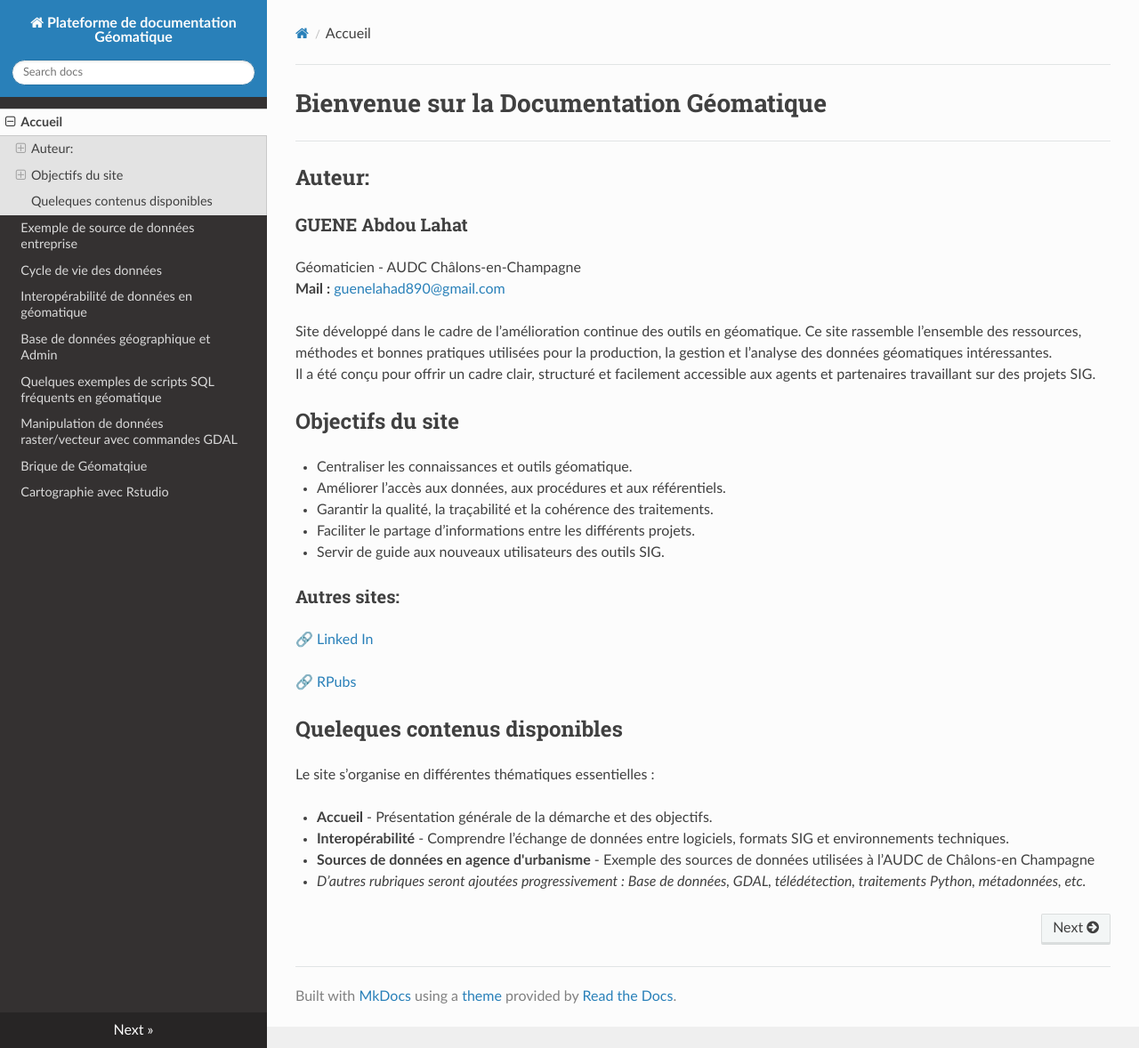
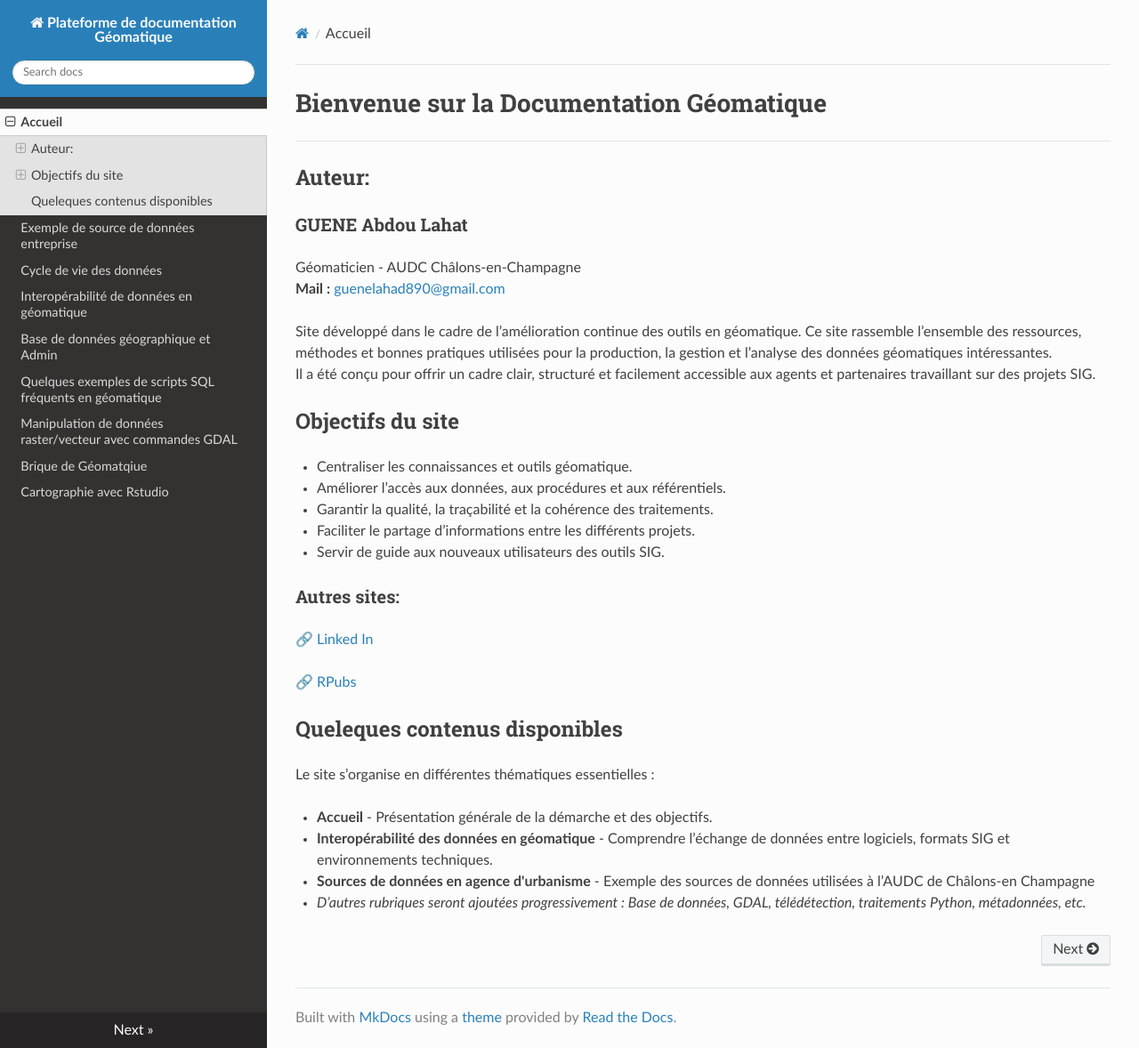
Before and after one commit to abdou123-guene/Site_de_documentation_geomatique, an MkDocs documentation site: the page built from docs/index.md, in a window 1280 px wide and 1178 px high. Shown: the whole window at 89% size. Built offline with MkDocs 1.6.1, drawn with Linux system fonts in a browser that asks for light colours; nearby versions of some CDN libraries.

Commit message:
Update index.md

```diff
--- a/docs/index.md
+++ b/docs/index.md
@@ -25,7 +25,7 @@ Le site s’organise en différentes thématiques essentielles :
 
 - **Accueil** - Présentation générale de la démarche et des objectifs.
 
-- **Interopérabilité** - Comprendre l’échange de données entre logiciels, formats SIG et environnements techniques.
+- **Interopérabilité des données en géomatique** - Comprendre l’échange de données entre logiciels, formats SIG et environnements techniques.
 
 - **Sources de données en agence d'urbanisme** - Exemple des sources de données utilisées à l’AUDC de Châlons-en Champagne
 
```
